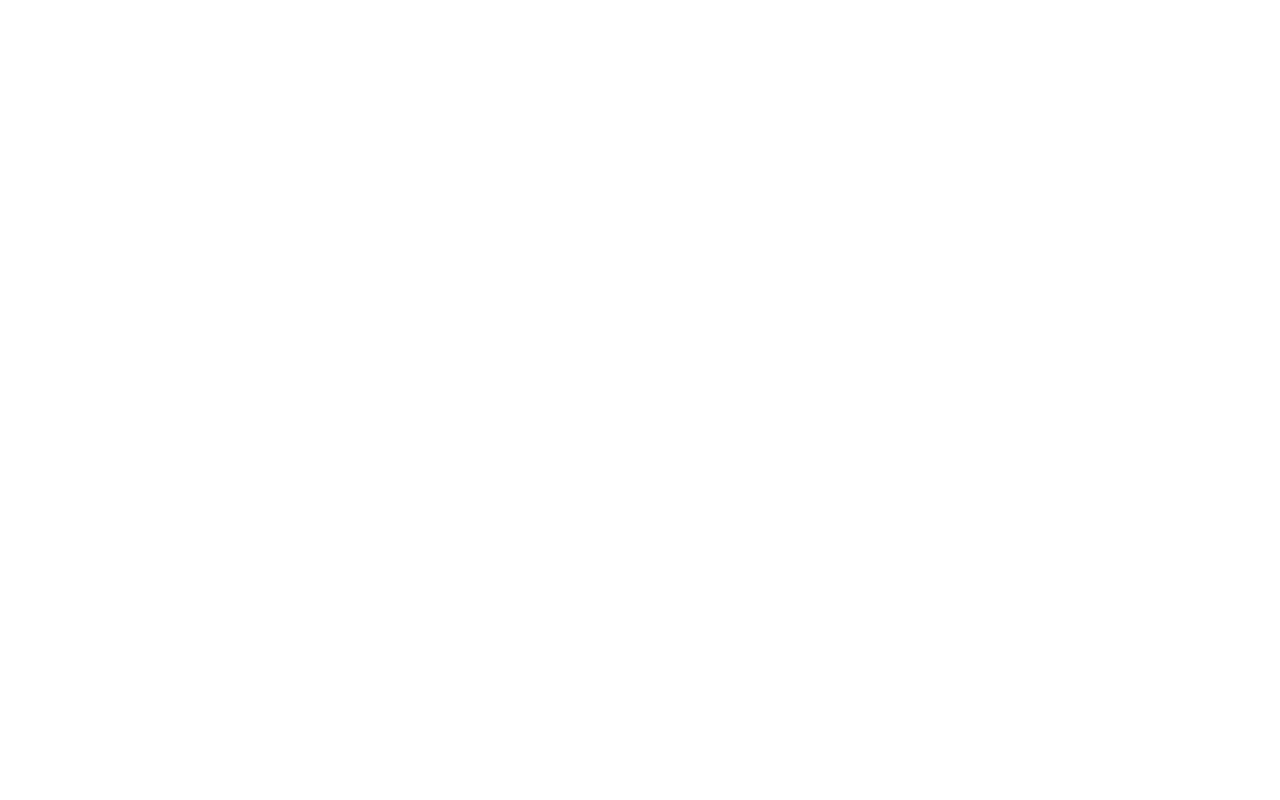
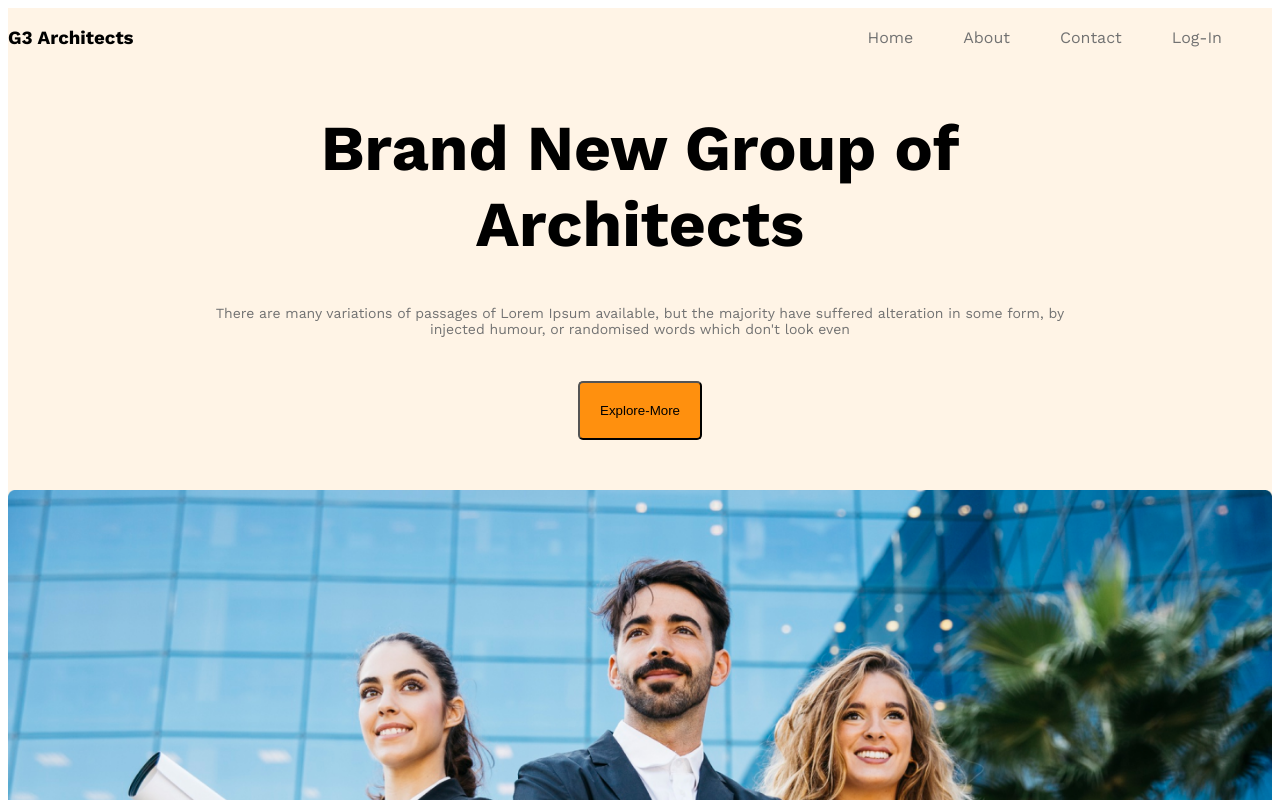
Before and after one commit to nabishafin/Arkitecture-lendeing-page, a plain HTML site: page index.html in a window 1280 px wide. Shown: the top 800 px of the page. Drawn offline with nearby package versions, Linux system fonts and the light colour scheme.

Commit message:
banner done

```diff
--- /dev/null
+++ b/index.css
@@ -0,0 +1,86 @@
+.work-sans-normal {
+    font-family: "Work Sans", sans-serif;
+    font-optical-sizing: auto;
+    font-style: normal;
+}
+
+/* shered styles */
+.display-flex {
+    display: flex;
+}
+
+.text-gray {
+    color: #727272;
+}
+
+.bg-light {
+    background-color: rgba(255, 144, 14, 0.1);
+}
+
+.btn-primary {
+    background-color: rgba(255, 144, 14, 1);
+    border-radius: 5px;
+    padding: 20px;
+    margin-top: 30px;
+    margin-bottom: 50px;
+}
+
+
+
+
+/* navbar styles */
+.navbar {
+    display: flex;
+    justify-content: center;
+    align-items: center;
+    justify-content: space-between;
+}
+
+/* navlink style */
+.nav-items {
+    list-style: none;
+}
+
+.nav-items a {
+    text-decoration: none;
+    color: #727272;
+    margin-right: 50px;
+    font-weight: 500px;
+
+}
+
+
+.navbar,
+.banner {
+    max-width: 1420px;
+    margin: auto auto;
+}
+
+.brand {
+    font-weight: 700;
+    font-size: 3 rem;
+}
+
+.banner-details {
+    max-width: 860px;
+    margin: 0% auto;
+    text-align: center;
+}
+
+.banner-tittle {
+    font-weight: 700;
+    font-size: 4rem;
+}
+
+.img {
+    width: 100%;
+}
+
+@media screen and (max-width:560px) {
+
+    .navbar,
+    .nav-items,
+    .nav-links {
+        flex-direction: column;
+    }
+}
--- a/index.html
+++ b/index.html
@@ -5,10 +5,44 @@
     <meta charset="UTF-8">
     <meta name="viewport" content="width=device-width, initial-scale=1.0">
     <title>Arkitechture</title>
+    <link rel="preconnect" href="https://fonts.googleapis.com">
+    <link rel="preconnect" href="https://fonts.gstatic.com" crossorigin>
+    <link href="https://fonts.googleapis.com/css2?family=Work+Sans:ital,wght@0,100..900;1,100..900&display=swap"
+        rel="stylesheet">
+    <link rel="stylesheet" href="index.css">
 </head>
 
-<body>
+<body class="work-sans-normal">
+    <header class="bg-light">
+        <nav class="navbar display-flex">
+            <h3 class="brand">G3 Architects</h3>
+            <ul class="nav-links display-flex ">
+                <li class="nav-items"><a href="">Home</a></li>
+                <li class="nav-items"><a href="">About</a></li>
+                <li class="nav-items"><a href="">Contact</a></li>
+                <li class="nav-items"><a href="">Log-In</a></li>
+            </ul>
+        </nav>
+        <div class="banner">
+            <div class="banner-details">
+                <h1 class="banner-tittle">Brand New Group of Architects</h1>
+                <p style="font-size: 14px;" class="text-gray">There are many variations of passages of Lorem Ipsum
+                    available, but the majority
+                    have
+                    suffered
+                    alteration
+                    in some form, by injected humour, or randomised words which don't look even</p>
+                <button class="btn-primary">Explore-More</button>
+            </div>
+            <img class="img" src="./images/banner.png" alt="">
+        </div>
+    </header>
+    <main>
 
+    </main>
+    <footer>
+
+    </footer>
 </body>
 
 </html>
```
Also changed, not shown: images/architect.png (added), images/banner.png (added), images/icons/customers.png (added), images/icons/email.png (added), images/icons/projects.png (added), images/icons/ribon.png (added), images/sponsors/amazon.png (added), images/sponsors/figma.png (added), images/sponsors/google.png (added), images/sponsors/spotify.png (added), images/sponsors/telerama.png (added), images/team1.png (added), images/team2.png (added), images/team3.png (added), 1 more files.
